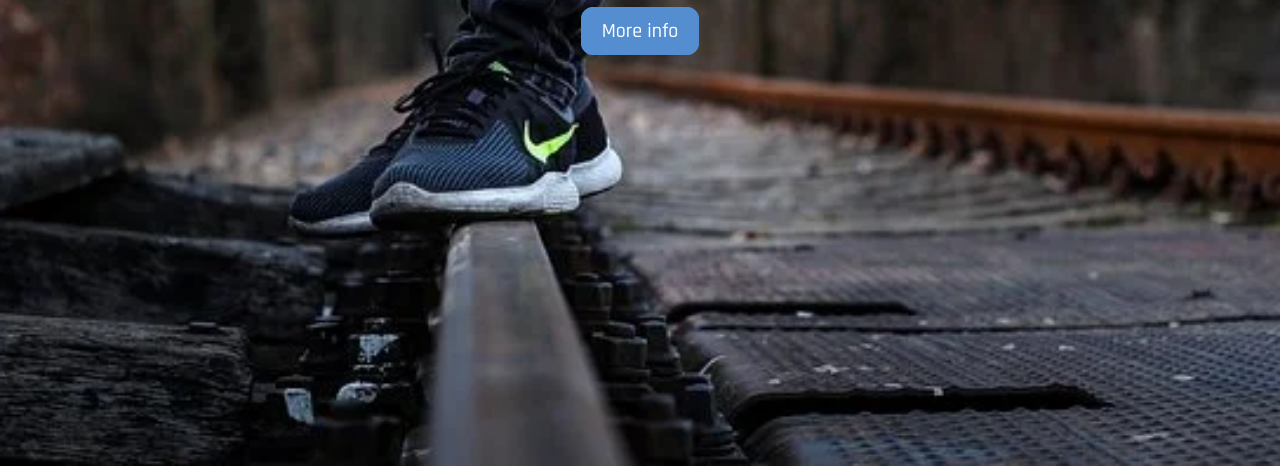
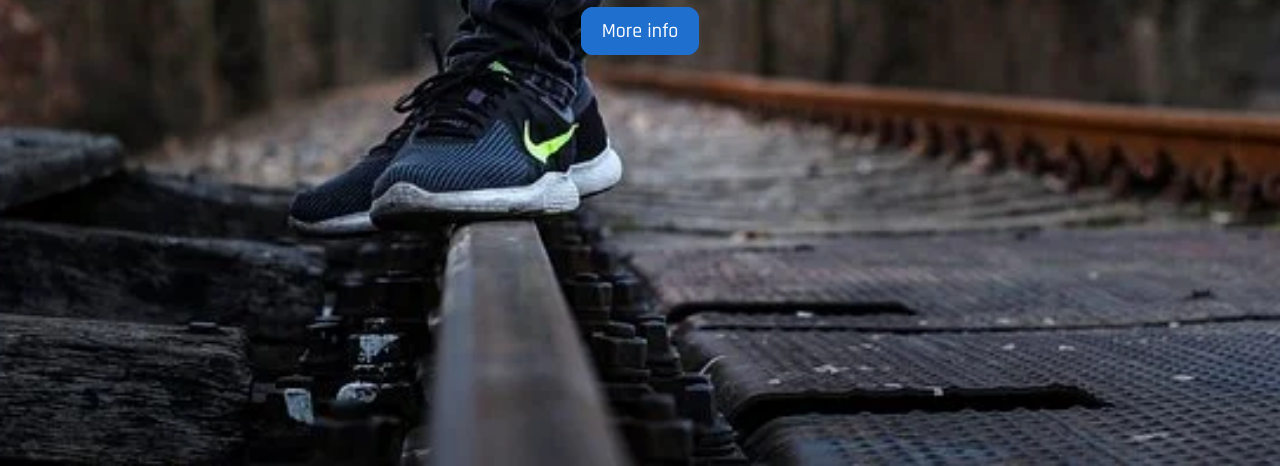
Before and after one commit to kassar1977/pitraveling.github.io, a plain HTML site: page index.html in a window 1280 px wide. Shown: the part 334-800 px from the top of the page. Drawn offline with Linux system fonts and the light colour scheme.

Commit message:
Update main.css

```diff
--- a/main.css
+++ b/main.css
@@ -76,10 +76,10 @@
 .main-text a{
     text-decoration: none;
     font-size: 20px;
-    border: 1px solid #548DD0;
+    border: 1px solid #1F6FCE;
     border-radius: 12px;
     padding: 10px 20px 10px 20px;
-    background-color: #548DD0;
+    background-color: #1F6FCE;
     color: #fff;
 }
 
```
